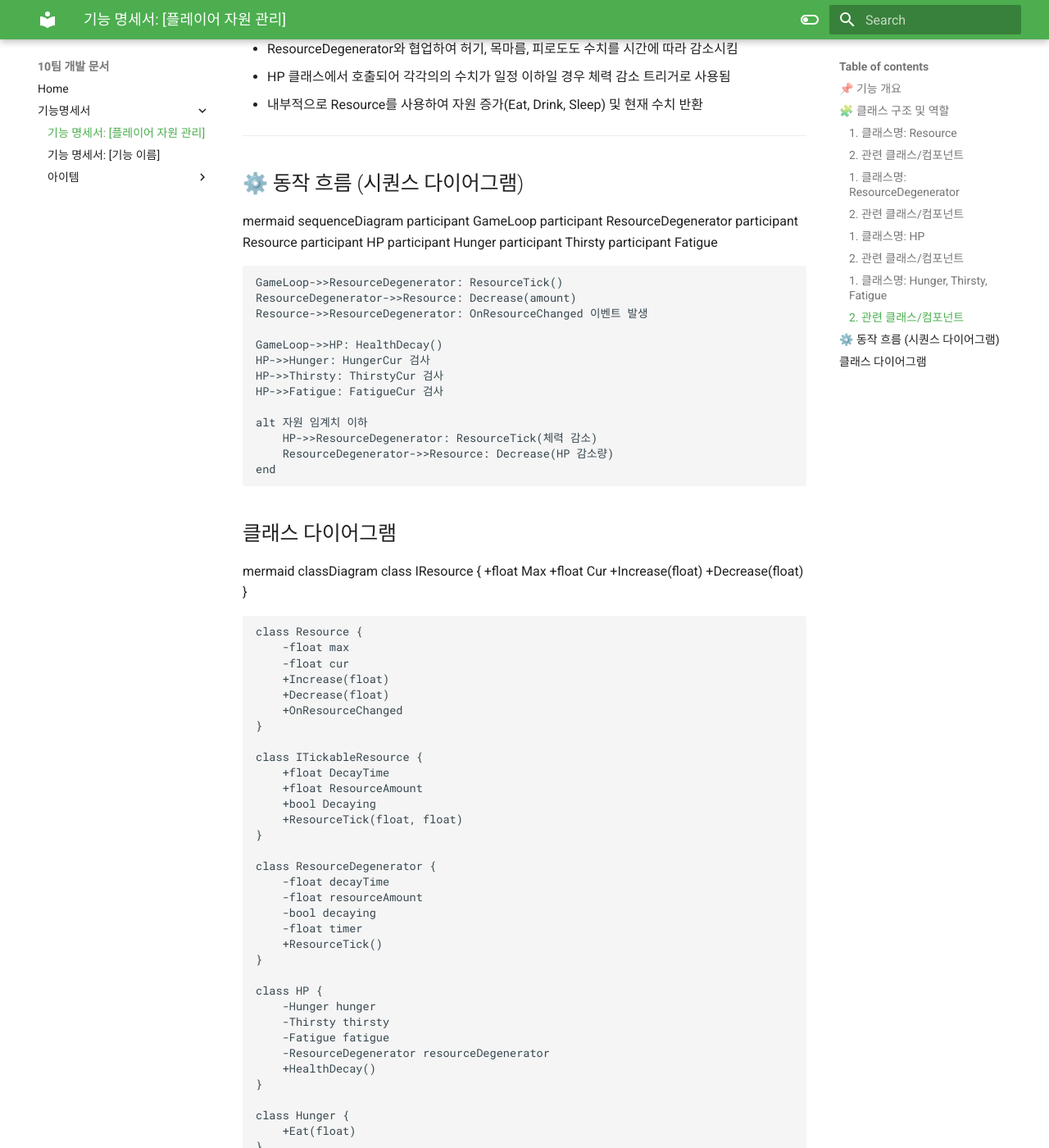
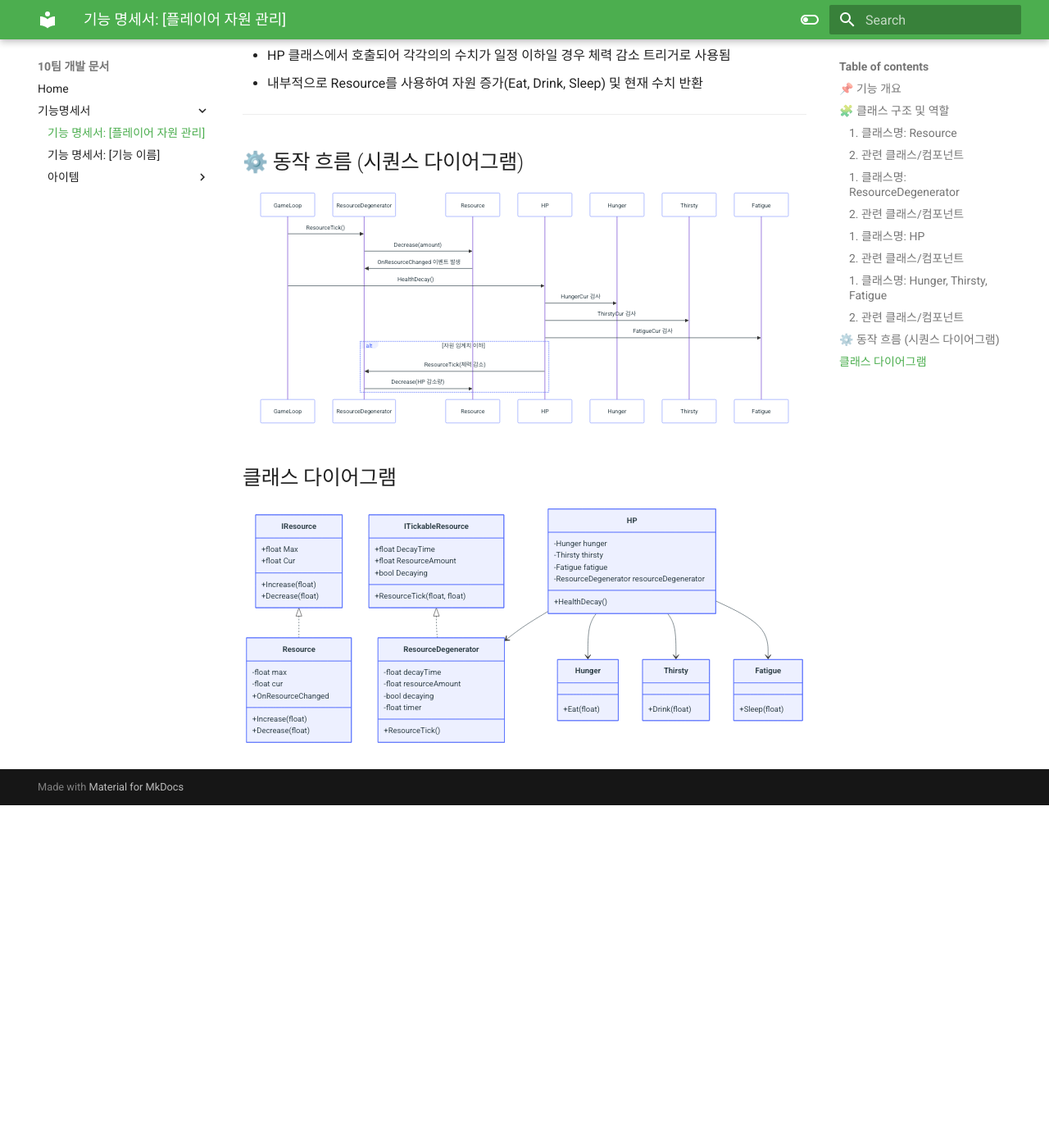
Before and after one commit to 10-team-project/docs, an MkDocs documentation site: the page built from docs/기능명세서/250620_강소현_ 플레이어자원관리.md, in a window 1280 px wide and 1400 px high, scrolled down 1990 px. Shown: the whole window at 82% size. Built offline with MkDocs 1.6.1 and Material for MkDocs 9.7.7, drawn with Linux system fonts in a browser that asks for light colours; after the commit the page ends 2972 px from its top, so only the background shows below that; some of the changed text lies outside the part shown.

Commit message:
[Fix] 수정

````diff
--- a/docs/기능명세서/250620_강소현_ 플레이어자원관리.md
+++ b/docs/기능명세서/250620_강소현_ 플레이어자원관리.md
@@ -37,7 +37,6 @@
 - Resource와 협업하여 자원의 수치를 직접 변경함 (감소 처리)
 - HP 클래스에서 호출되어 자원 상태에 따라 체력 감소를 주기적으로 실행함
 - Hunger, Thirsty, Fatigue 클래스에서 공통적으로 사용되며, 시간에 따른 각각의 자원 감소를 담당함
----
 
 ### 1. 클래스명: HP
 - **역할**: 플레이어 체력 관리 및 자원 수치에 따른 체력 감소 처리
@@ -64,7 +63,7 @@
 
 ## ⚙️ 동작 흐름 (시퀀스 다이어그램)
 
-mermaid
+```mermaid
 sequenceDiagram
     participant GameLoop
     participant ResourceDegenerator
@@ -87,10 +86,11 @@ sequenceDiagram
         HP->>ResourceDegenerator: ResourceTick(체력 감소)
         ResourceDegenerator->>Resource: Decrease(HP 감소량)
     end
+```
 
 
 ## 클래스 다이어그램
-mermaid
+```mermaid
 classDiagram
     class IResource {
         +float Max
@@ -148,3 +148,4 @@ classDiagram
     HP --> Hunger
     HP --> Thirsty
     HP --> Fatigue
+```
````
